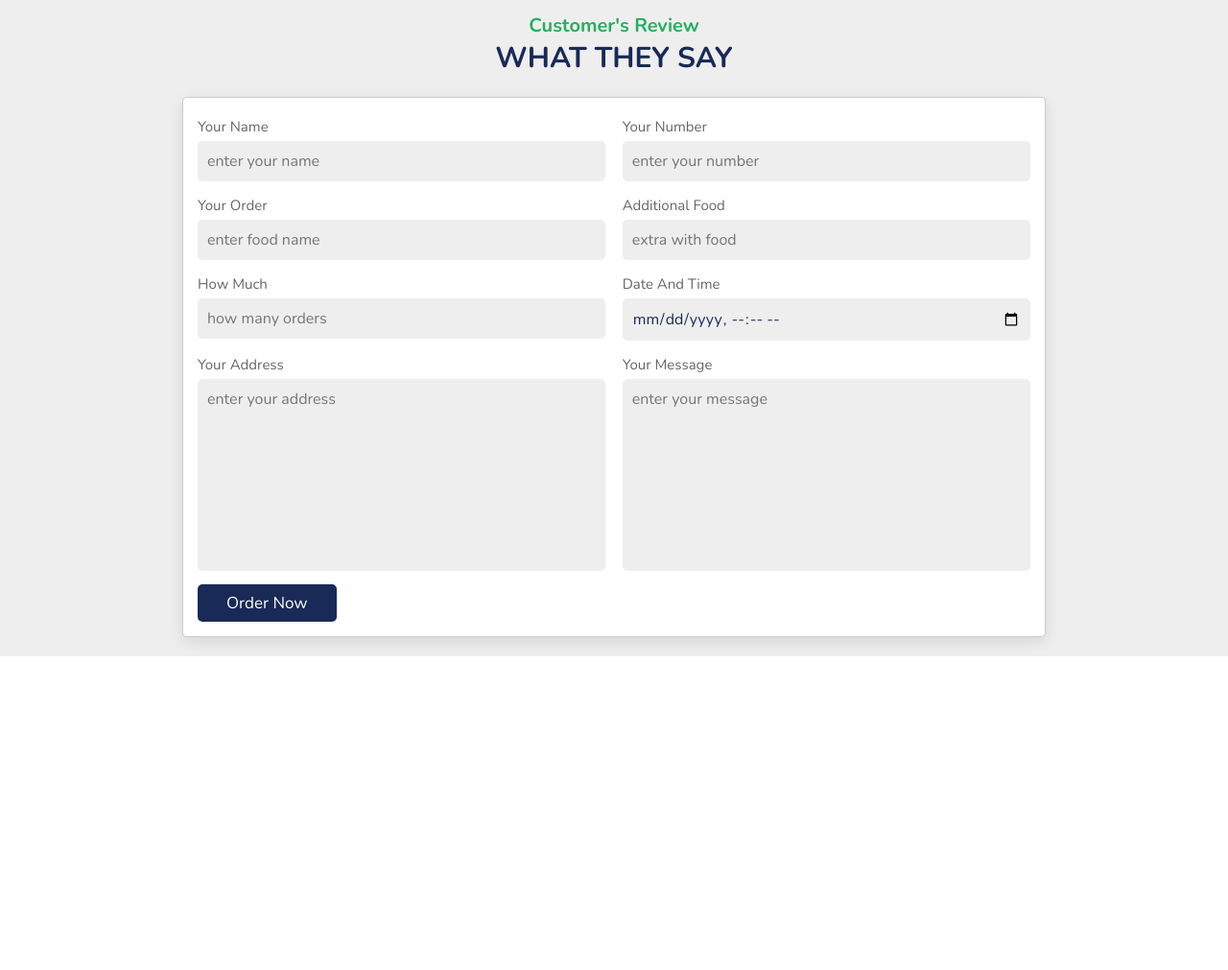
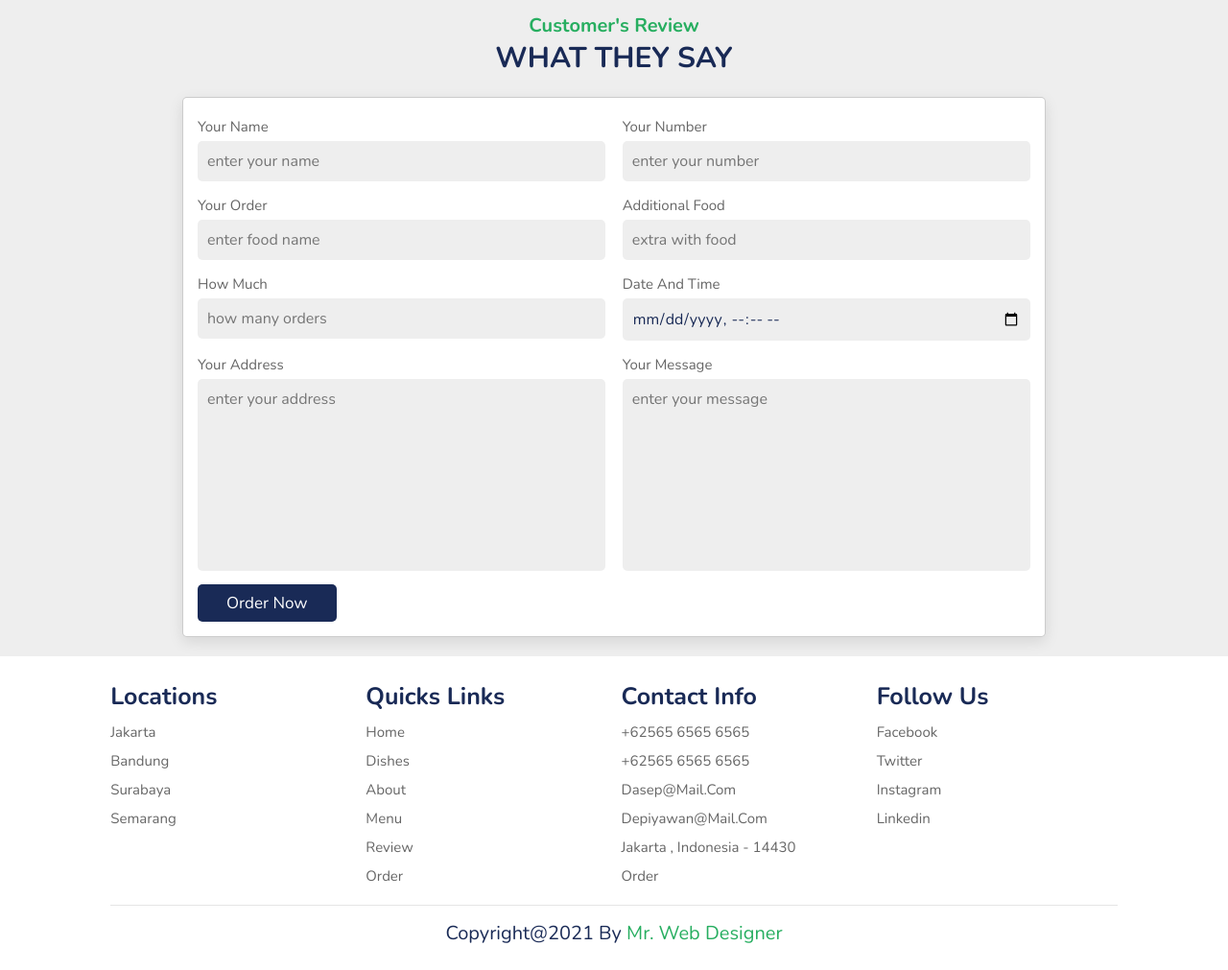
Before and after one commit to Dasep12/website-restaurant, a plain HTML site: page index.html in a window 1280 px wide. Shown: the part 3563-4574 px from the top of the page at 96% size. Before the commit the page ends 4247 px from the top, so only its background shows below. Drawn offline with nearby package versions, Linux system fonts and the light colour scheme.

Commit message:
order form

```diff
--- a/css/style.css
+++ b/css/style.css
@@ -543,6 +543,68 @@ header #menu-bars {
 }
 /* orders css */
 
+/* footer */
+.footer .box-container {
+  display: grid;
+  grid-template-columns: repeat(auto-fit, minmax(25rem, 1fr));
+  gap: 1.5rem;
+}
+.footer .box-container .box h3 {
+  padding: 0.5rem 0;
+  font-size: 2.5rem;
+  color: var(--black);
+}
+.footer .box-container .box a {
+  padding: 0.5rem 0;
+  display: block;
+  font-size: 1.5rem;
+  color: var(--light-color);
+}
+
+.footer .box-container .box a:hover {
+  color: var(--green);
+  text-decoration: underline;
+}
+
+.footer .credit {
+  text-align: center;
+  border-top: 0.1rem solid rgba(0, 0, 0, 0.1);
+  font-size: 2rem;
+  color: var(--black);
+  padding: 0.5rem;
+  padding-top: 1.5rem;
+  margin-top: 1.5rem;
+}
+
+.footer .credit span {
+  color: var(--green);
+}
+
+/* end footer */
+/* loader  */
+.loader-container {
+  position: fixed;
+  top: 0;
+  left: 0;
+  height: 100%;
+  width: 100%;
+  z-index: 10000;
+  background: #fff;
+  display: flex;
+  align-items: center;
+  justify-content: center;
+  overflow: hidden;
+}
+
+.loader-container img {
+  width: 35rem;
+}
+
+.loader-container .fade-out {
+  top: 110%;
+  opacity: 0;
+}
+/*  */
 /* media queries*/
 @media (max-width: 991px) {
   html {
--- a/index.html
+++ b/index.html
@@ -618,6 +618,54 @@
       </form>
     </section>
     <!-- end order -->
+
+    <!-- footer -->
+    <section class="footer" id="footer">
+      <div class="box-container">
+        <div class="box">
+          <h3>locations</h3>
+          <a href="#">jakarta</a>
+          <a href="#">bandung</a>
+          <a href="#">surabaya</a>
+          <a href="#">semarang</a>
+        </div>
+        <div class="box">
+          <h3>quicks links</h3>
+          <a href="#">home</a>
+          <a href="#">dishes</a>
+          <a href="#">about</a>
+          <a href="#">menu</a>
+          <a href="#">review</a>
+          <a href="#">order</a>
+        </div>
+        <div class="box">
+          <h3>contact info</h3>
+          <a href="#">+62565 6565 6565</a>
+          <a href="#">+62565 6565 6565</a>
+          <a href="#">dasep@mail.com</a>
+          <a href="#">depiyawan@mail.com</a>
+          <a href="#">Jakarta , indonesia - 14430</a>
+          <a href="#">order</a>
+        </div>
+
+        <div class="box">
+          <h3>follow us</h3>
+          <a href="#">facebook</a>
+          <a href="#">twitter</a>
+          <a href="#">instagram</a>
+          <a href="#">linkedin</a>
+        </div>
+      </div>
+
+      <div class="credit">copyright@2021 by <span>mr. web designer</span></div>
+    </section>
+    <!-- end footer -->
+
+    <!-- loader part -->
+    <!-- <div class="loader-container">
+      <img src="img/loader.gif" alt="" />
+    </div> -->
+    <!--  -->
     <script src="https://unpkg.com/swiper@7/swiper-bundle.min.js"></script>
     <script src="js/script.js"></script>
   </body>
--- a/js/script.js
+++ b/js/script.js
@@ -6,10 +6,26 @@ menu.onclick = () => {
     navbar.classList.toggle('active');
 }
 
-
+let section  = document.querySelectorAll("section");
+let navLinks  = document.querySelectorAll("header .navbar a");
 window.oncscroll = () => {
     menu.classList.remove('fa-times');
     navbar.classList.remove('active');
+
+    section.forEach(sec => {
+      let top = window.scrollY;
+      let height =  sec.offsetHeight;
+      let offset = sec.offsetTop - 150 ;
+      let id = sec.getAttribute('id');
+        if(top => offset && top < offset + height){
+          navLinks.forEach(links => {
+              links.classList.remove('active');
+              document.querySelector('header .navbar a[href*='+ id +']').classList.add('active')
+          });
+        }
+
+    });
+
 }
 
 document.querySelector("#search-icon").onclick = () => {
@@ -60,3 +76,15 @@ var swiper = new Swiper(".review-slider", {
           },
         },
       });
+
+
+
+      function loader() {
+          document.querySelector('.loader-container').classList.add('fade-out');
+      }
+
+      function fadeOut(){
+        setInterval(loader,3000);
+      }
+
+      window.onload = fadeOut;
```
Also changed, not shown: img/loader.gif (added).
